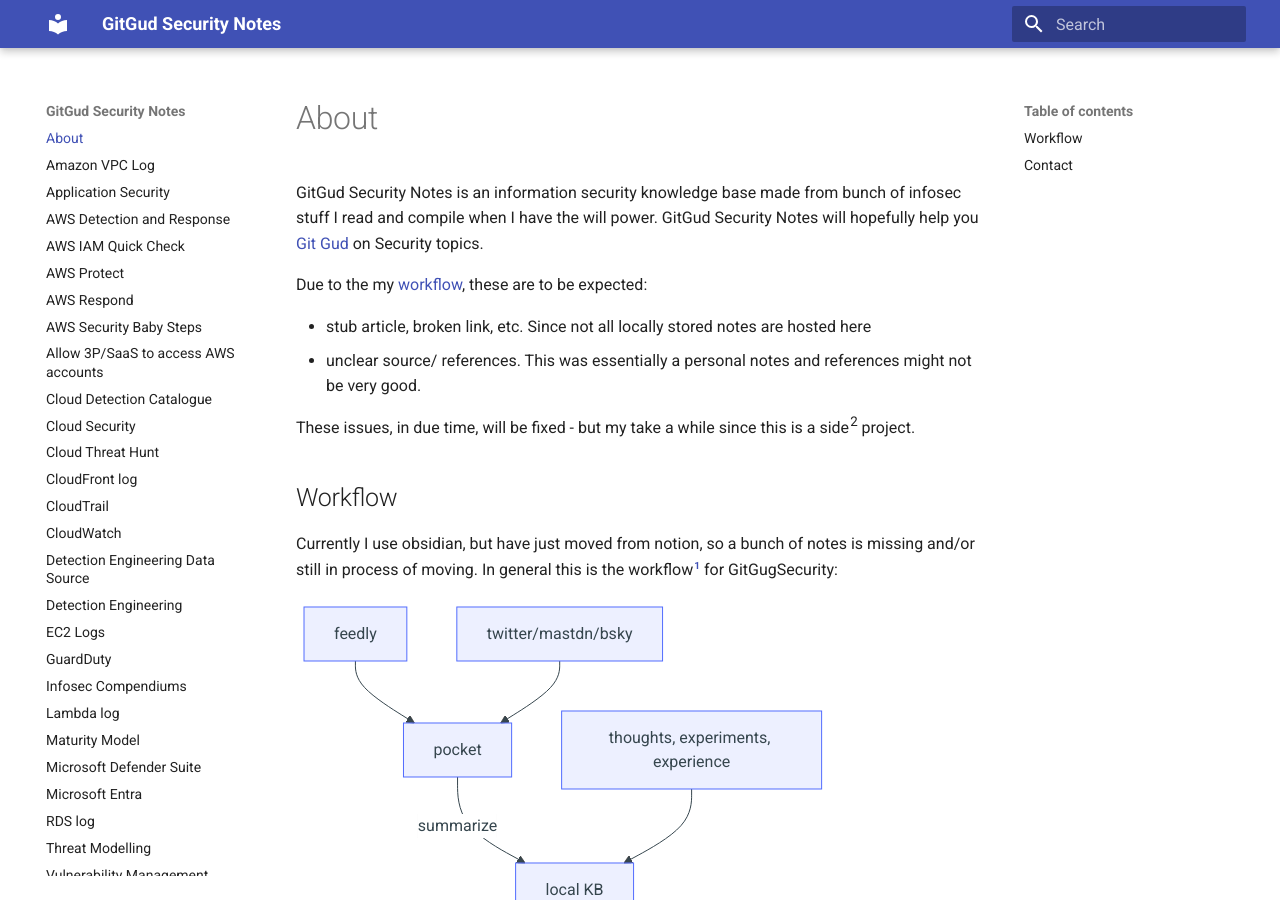
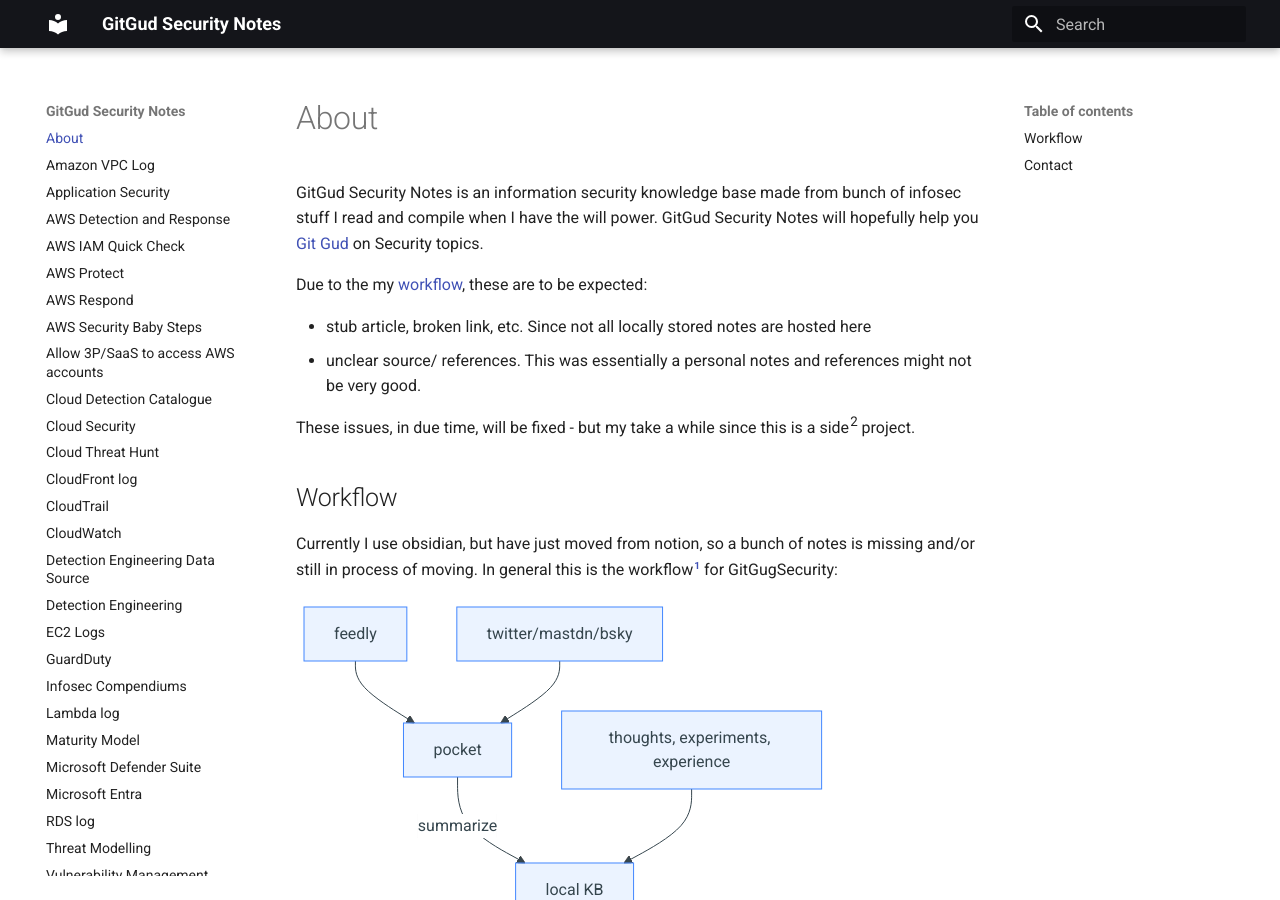
Before and after one commit to aldosimon/GitGudSecurity, an MkDocs documentation site: the page built from docs/index.md, in a window 1280 px wide and 900 px high. Built offline with MkDocs 1.6.1 and Material for MkDocs 9.7.7, drawn with Linux system fonts in a browser that asks for light colours.

Commit message:
changing config mkdocs

```diff
--- a/mkdocs.yml
+++ b/mkdocs.yml
@@ -2,9 +2,10 @@ site_name: GitGud Security Notes
 site_url: https://notes.aldosimon.com
 theme:
   name: material
-  pallette:
+  palette:
+    scheme: default
     primary: black
-    accent: white
+    accent: blue
   features:
     - navigation.footer
 
```
